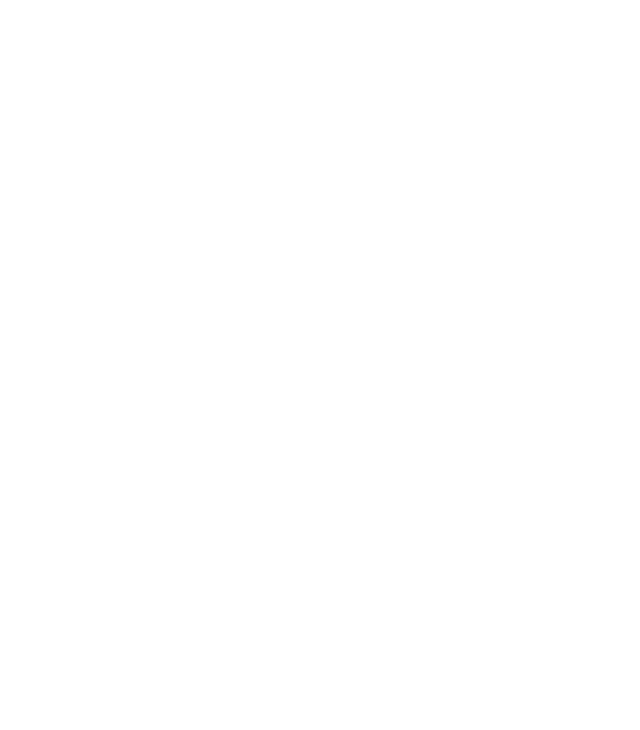
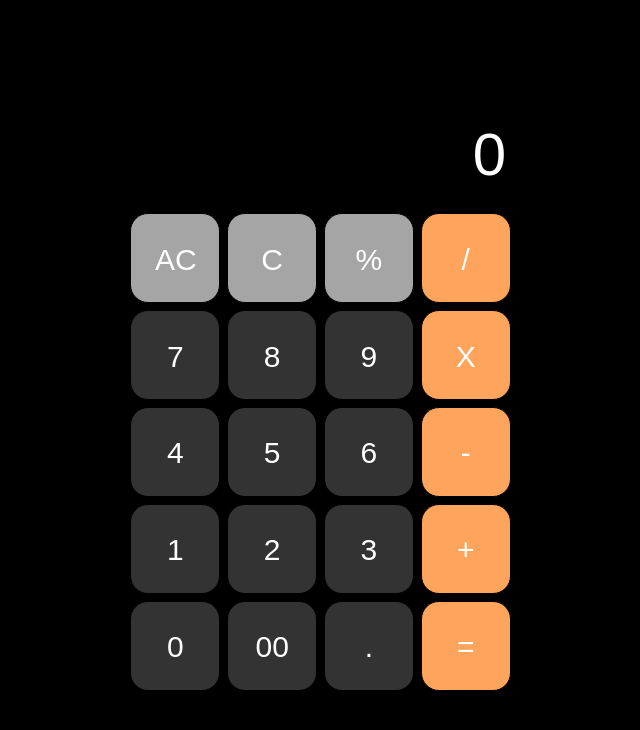
Before and after one commit to PouriaDamavandi/CalculatorTask, a plain HTML site: page index.html in a window 1280 px wide. Shown: the whole page, without its empty margins (314-954 px from the left). Drawn offline with Linux system fonts and the light colour scheme.

Commit message:
prototype Html and CSSs

```diff
--- a/index.html
+++ b/index.html
@@ -1,14 +1,50 @@
 <!DOCTYPE html>
 <html lang="en">
-<head>
-    <meta charset="UTF-8">
-    <meta http-equiv="X-UA-Compatible" content="IE=edge">
-    <meta name="viewport" content="width=device-width, initial-scale=1.0">
-    <link rel="stylesheet" href="style.css">
+  <head>
+    <meta charset="UTF-8" />
+    <meta http-equiv="X-UA-Compatible" content="IE=edge" />
+    <meta name="viewport" content="width=device-width, initial-scale=1.0" />
+    <link rel="stylesheet" href="style.css" />
     <title>Calculator</title>
-</head>
-<body>
-
+  </head>
+  <body>
+    <div class="calculator">
+      <div class="displayResult">0</div>
+      <div class="keypad">
+        <table class="keypadTable">
+          <tr>
+            <td><div class="key clearAll">AC</div></td>
+            <td><div class="key clearLast">C</div></td>
+            <td><div class="key showDisplay">%</div></td>
+            <td><div class="key showDisplay">/</div></td>
+          </tr>
+          <tr>
+            <td><div class="key showDisplay">7</div></td>
+            <td><div class="key showDisplay">8</div></td>
+            <td><div class="key showDisplay">9</div></td>
+            <td><div class="key showDisplay">X</div></td>
+          </tr>
+          <tr>
+            <td><div class="key showDisplay">4</div></td>
+            <td><div class="key showDisplay">5</div></td>
+            <td><div class="key showDisplay">6</div></td>
+            <td><div class="key showDisplay">-</div></td>
+          </tr>
+          <tr>
+            <td><div class="key showDisplay">1</div></td>
+            <td><div class="key showDisplay">2</div></td>
+            <td><div class="key showDisplay">3</div></td>
+            <td><div class="key showDisplay">+</div></td>
+          </tr>
+          <tr>
+            <td><div class="key showDisplay">0</div></td>
+            <td><div class="key showDisplay">00</div></td>
+            <td><div class="key showDisplay">.</div></td>
+            <td><div class="key result">=</div></td>
+          </tr>
+        </table>
+      </div>
+    </div>
     <script src="calculator.js"></script>
-</body>
+  </body>
 </html>
--- a/style.css
+++ b/style.css
@@ -0,0 +1,51 @@
+* {
+  margin: 0;
+  padding: 0;
+  box-sizing: border-box;
+}
+
+body {
+  font-family: Arial, Helvetica, sans-serif;
+  font-size: 30px;
+  background-color: black;
+}
+.calculator {
+  width: 400px;
+  margin: 100px auto;
+}
+.displayResult {
+  color: white;
+  text-align: right;
+  font-size: 60px;
+  padding: 20px;
+  /* background-color: #271f1f; */
+}
+.keypadTable tr:first-child .key {
+  background-color: #a5a5a5;
+}
+.keypadTable tr:first-child .key:active {
+  background-color: #a5a5a590;
+}
+.keypadTable tr td:last-child .key {
+  background-color: #ffa45c;
+}
+.keypadTable tr td:last-child .key:active {
+  background-color: #ffa45ccc;
+}
+.key {
+  width: 90px;
+  height: 90px;
+  border: 1px solid black;
+  text-align: center;
+  padding: 30% 25%;
+  border-radius: 20%;
+  margin: 0.15rem;
+  background-color: #333333;
+  color: #ffffff;
+  cursor: pointer;
+  user-select: none;
+}
+
+.key:active {
+  background-color: #33333390;
+}
```
